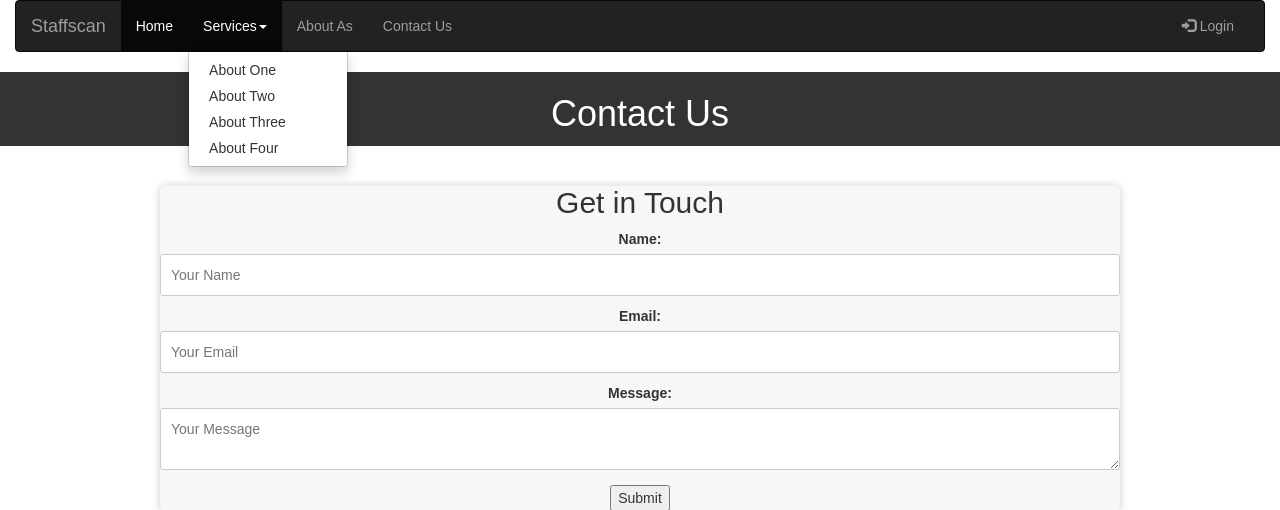
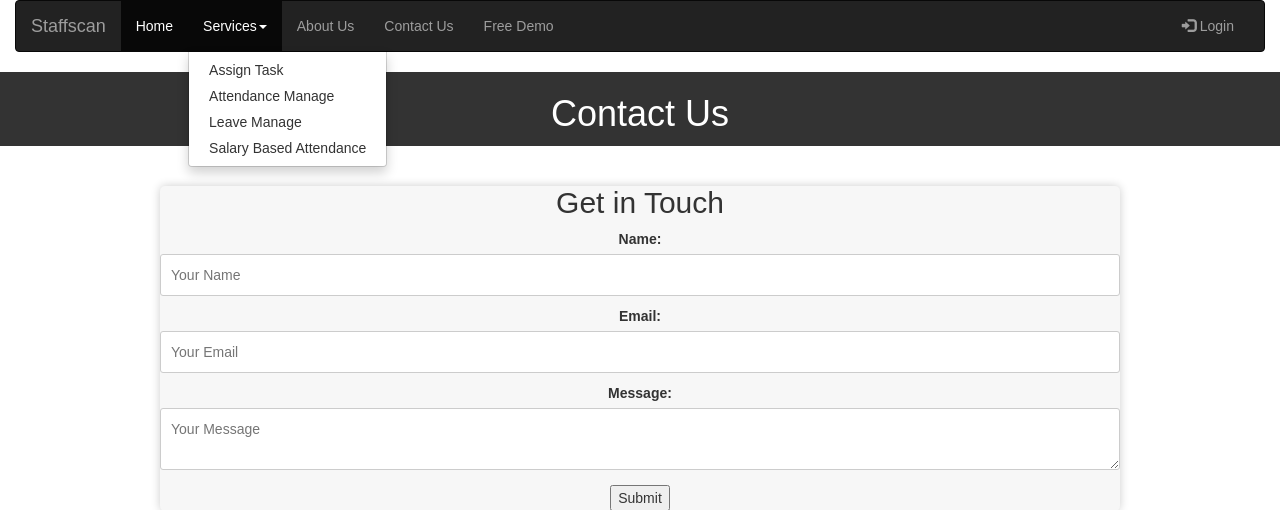
Before and after one commit to Jaychangani2005/Application, a Django app: template templates/contact.html in a window 1280 px wide, after a click on "Services". Shown: the top 510 px of the page. Run offline with Django 4.2, Linux system fonts and the light colour scheme; the template is opened without the code that fills it, so the values that code supplies are empty; some libraries are stand-ins or nearby versions.

Commit message:
new bees

```diff
--- a/templates/base.html
+++ b/templates/base.html
@@ -32,14 +32,15 @@
                         <a href="#" class="dropdown-toggle" data-toggle="dropdown">Services<span
                                 class="caret"></span></a>
                         <ul class="dropdown-menu">
-                            <li><a href="/audio-record">About One</a></li>
-                            <li><a href="/click-photos">About Two</a></li>
-                            <li><a href="/video-record">About Three</a></li>
-                            <li><a href="#">About Four</a></li>
+                            <li><a href="/assigntask">Assign Task</a></li>
+                            <li><a href="/attendancemanage">Attendance Manage</a></li>
+                            <li><a href="/leavemanage">Leave Manage</a></li>
+                            <li><a href="/salary_based_attendance">Salary Based Attendance</a></li>
                         </ul>
                     </li>
-                    <li><a href="/about">About As</a></li>
+                    <li><a href="/about">About Us</a></li>
                     <li><a href="/contact">Contact Us</a></li>
+                    <li><a href="/freedemo">Free Demo</a></li>
                 </ul>
 
                 <ul class="nav navbar-nav navbar-right">
```
Also changed, not shown: myapp/urls.py (+5 -5 lines), myapp/views.py (+11 -8 lines), templates/assigntask.html (renamed from templates/audioRecord.html), templates/leavemanage.html (renamed from templates/photoClick.html), templates/salarybasedattendance.html (renamed from templates/videoRecord.html).
